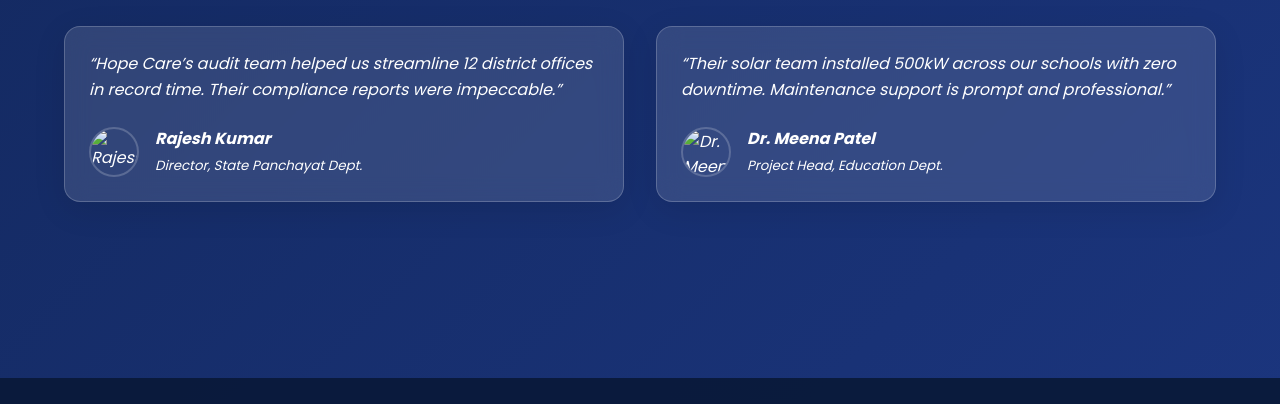
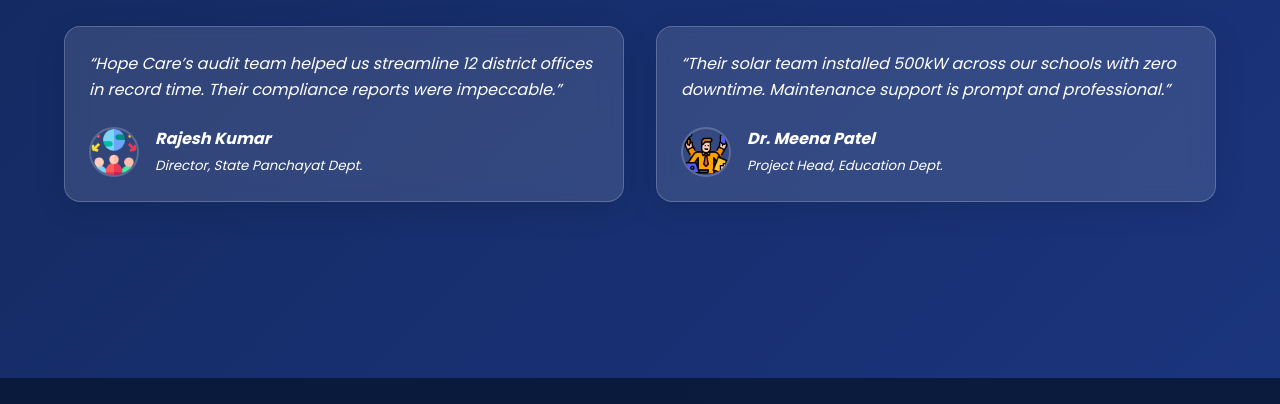
Before and after one commit to vinay442000/hope-care-services-v2, a plain HTML site: page about.html in a window 1280 px wide. Shown: the part 2660-3064 px from the top of the page. Drawn offline with Linux system fonts and the light colour scheme.

Commit message:
image update on about us

```diff
--- a/about.html
+++ b/about.html
@@ -137,7 +137,7 @@
         <div class="glass-card testimonial">
           <p>“Hope Care’s audit team helped us streamline 12 district offices in record time. Their compliance reports were impeccable.”</p>
           <div class="client">
-            <img src="images/service-5.jpg" alt="Rajesh Kumar">
+            <img src="images/outsourcing.png" alt="Rajesh Kumar">
             <div>
               <strong>Rajesh Kumar</strong><br>
               <small>Director, State Panchayat Dept.</small>
@@ -147,7 +147,7 @@
         <div class="glass-card testimonial">
           <p>“Their solar team installed 500kW across our schools with zero downtime. Maintenance support is prompt and professional.”</p>
           <div class="client">
-            <img src="images/service-6.jpg" alt="Dr. Meena Patel">
+            <img src="images/coordinator.png" alt="Dr. Meena Patel">
             <div>
               <strong>Dr. Meena Patel</strong><br>
               <small>Project Head, Education Dept.</small>
```
